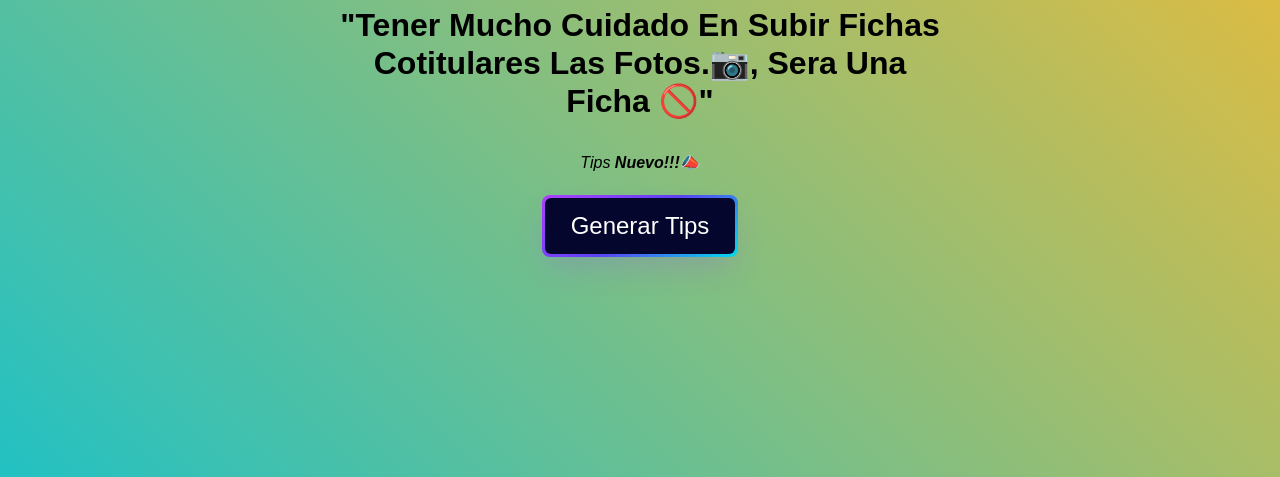
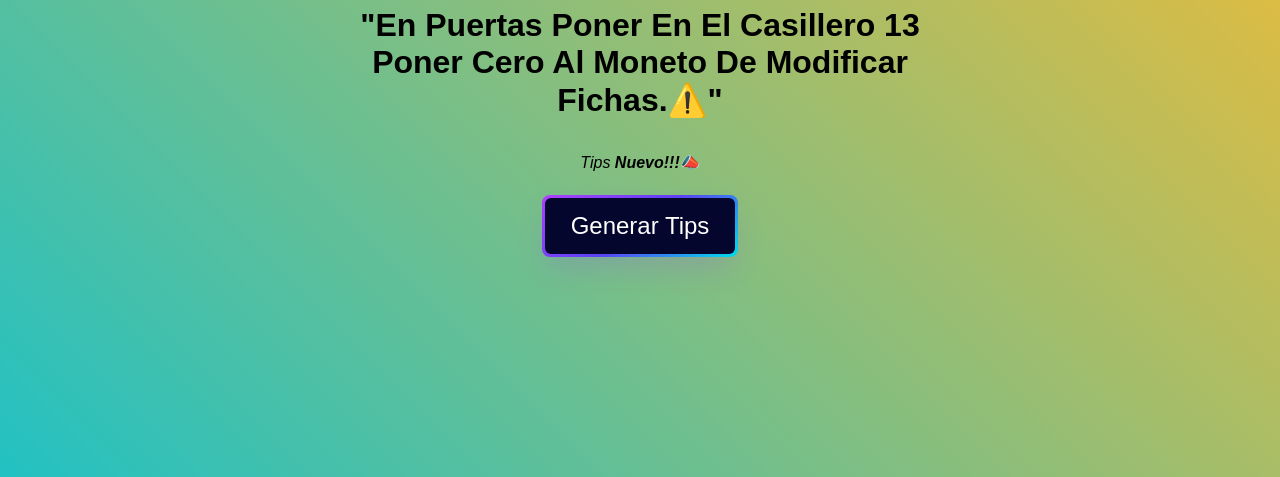
Before and after one commit to catastrourubamba/frases, a plain HTML site: page index.html in a window 1280 px wide. Shown: the part 323-800 px from the top of the page. Drawn offline with Linux system fonts and the light colour scheme.

Commit message:
Update index.html

```diff
--- a/index.html
+++ b/index.html
@@ -12,7 +12,12 @@
         <img src="./images/ok.svg" alt="" class="img" />
       </div>
       <h1 class="frase">
-      "Tener mucho cuidado en subir fichas cotitulares las fotos.📷, sera una ficha 🚫"
+      "En puertas poner  en el casillero 13 poner cero al moneto de modificar fichas.⚠️"
+
+
+
+
+
       </h1>
       <span class="autor"><p>Tips <b>Nuevo!!!</b>📣</p></span>
       <!-- HTML
```
